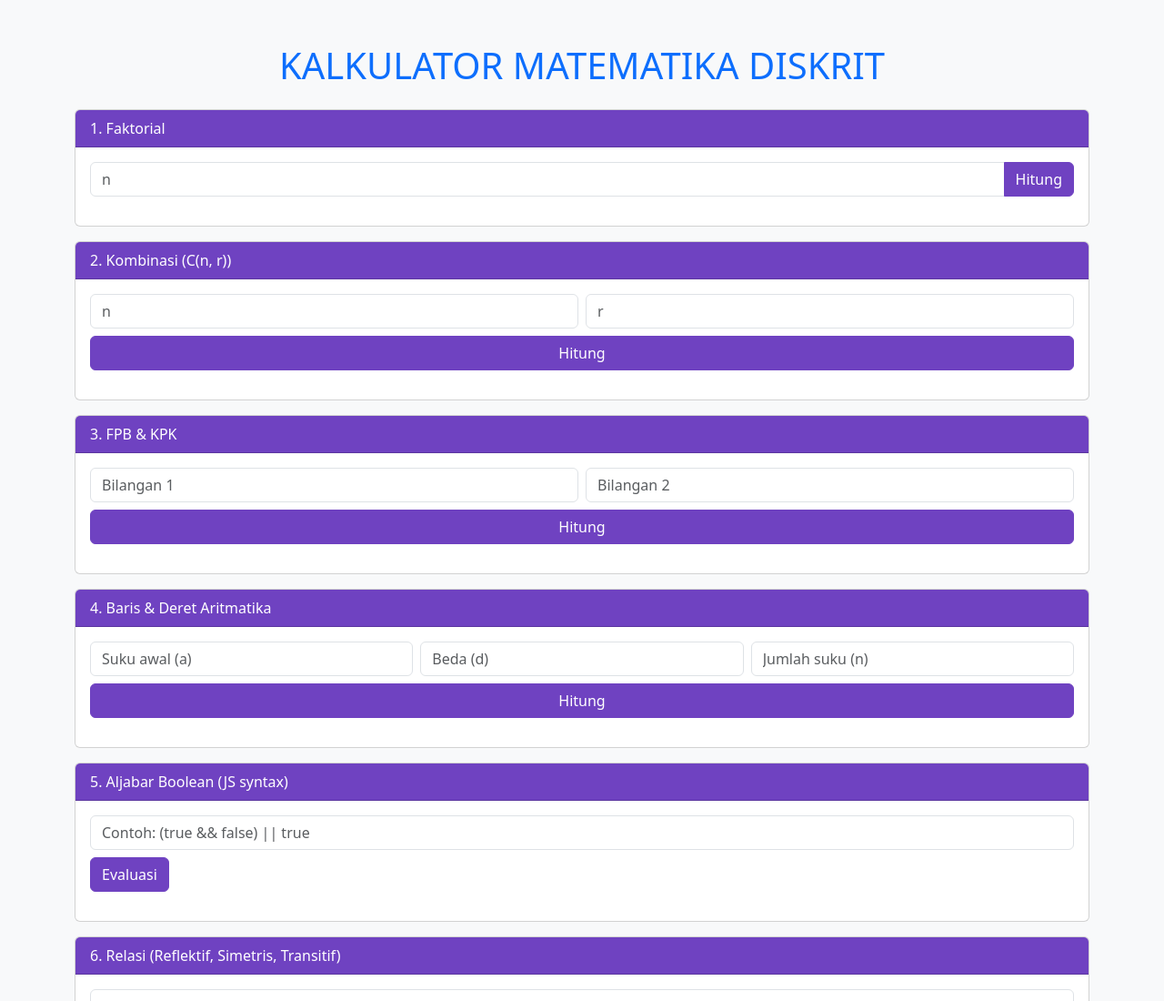
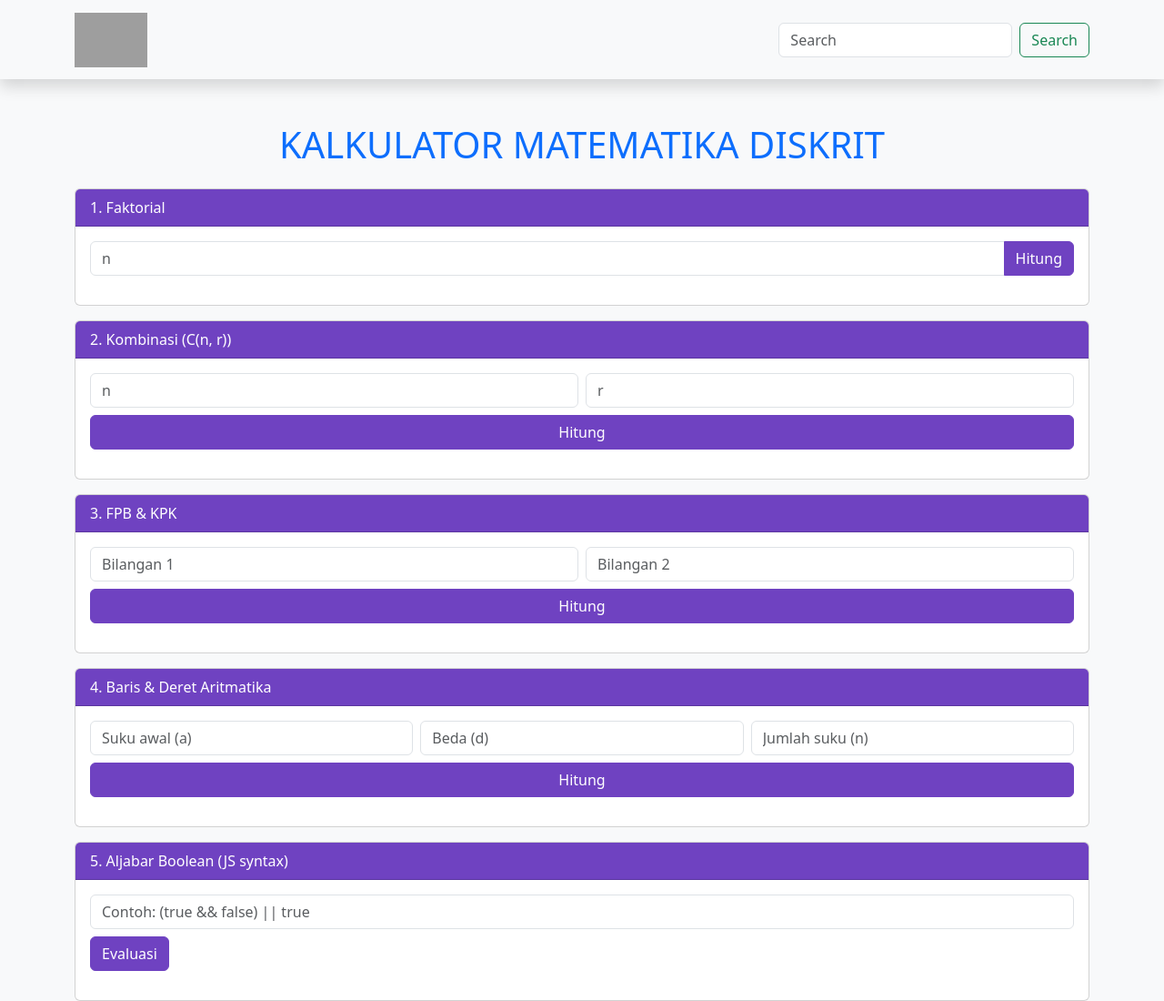
Before and after one commit to syariffortask/web-calculator, a plain HTML site: page index.html in a window 1280 px wide. Shown: the top 1100 px of the page at 91% size. Drawn offline with nearby package versions, Linux system fonts and the light colour scheme; grey boxes are pictures that could not be loaded.

Commit message:
update full design

```diff
--- a/index.html
+++ b/index.html
@@ -3,7 +3,8 @@
 <head>
   <meta charset="UTF-8">
   <meta name="viewport" content="width=device-width, initial-scale=1">
-  <title>Kalkulator Matematika Diskrit</title>
+  <title>Mahartematic</title>
+  <link rel="icon" type="image/x-icon" href="logo.png">
   <link href="https://cdn.jsdelivr.net/npm/bootstrap@5.3.3/dist/css/bootstrap.min.css" rel="stylesheet">
   <style>
     body {
@@ -20,8 +21,20 @@
   </style>
 </head>
 <body>
+    <nav class="navbar navbar-expand-lg bg-body-tertiary shadow">
+        <div class="container">
+            <a class="navbar-brand" href="#">
+            <img src="https://undira.ac.id/assets/image/logo/LOGO%20UNDIRA.png" alt="Logo"  height="60" class="d-inline-block align-text-top">
+            <!-- Mahartematic  -->
+            </a>
+            <form class="d-flex" role="search">
+            <input class="form-control me-2" type="search" placeholder="Search" aria-label="Search"/>
+            <button class="btn btn-outline-success" type="submit">Search</button>
+            </form>
+        </div>
+    </nav>
+<div class="container py-5">
 
-<div class="container py-5">
   <h1 class="mb-4 text-center text-uppercase text-primary">Kalkulator Matematika Diskrit</h1>
 
   <!-- FACTORIAL -->
@@ -195,6 +208,7 @@
       `[${hasil[0]} ${hasil[1]}]\n[${hasil[2]} ${hasil[3]}]`;
   }
 </script>
-
+<script src="https://cdn.jsdelivr.net/npm/@popperjs/core@2.11.8/dist/umd/popper.min.js"></script>
+<script src="https://cdn.jsdelivr.net/npm/bootstrap@5.3.6/dist/js/bootstrap.min.js"></script>
 </body>
 </html>
```
Also changed, not shown: logo.png (added).
